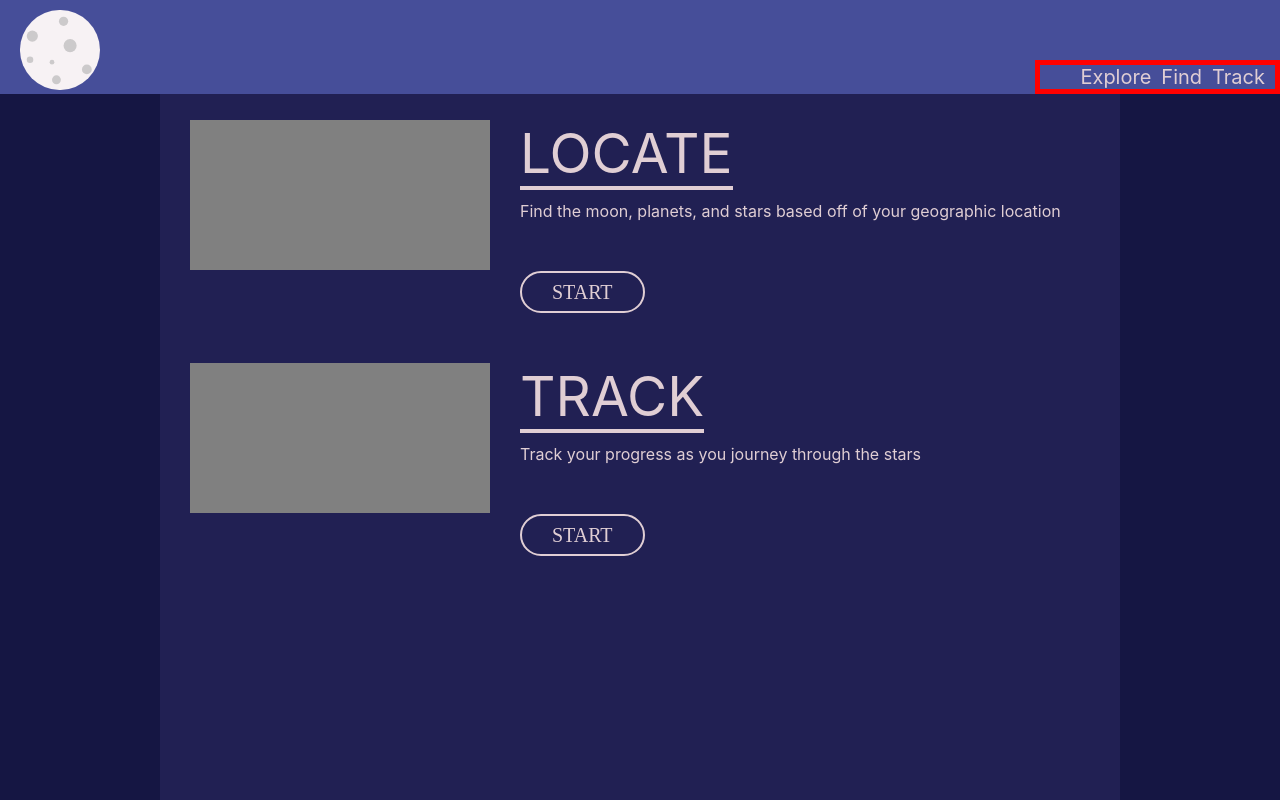
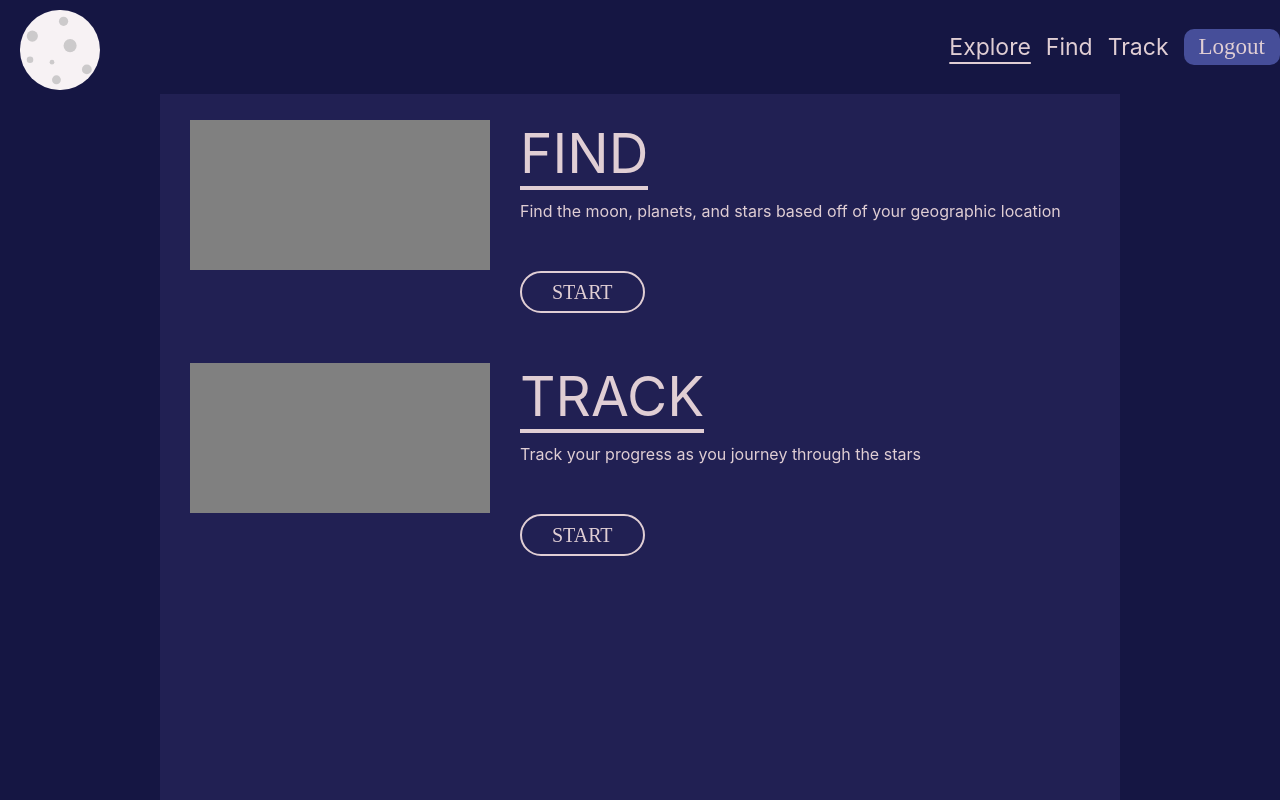
Before and after one commit to dallasmay/StarSight, a React (Create React App) app: page /explore in a window 1280 px wide. Built offline with nearby package versions, Linux system fonts and the light colour scheme; a web font is replaced by a local one.

Commit message:
added logout button, active links, and links styling in nav bar

```diff
--- a/src/components/Header/Header.module.css
+++ b/src/components/Header/Header.module.css
@@ -1,5 +1,5 @@
 .header {
-  background-color: var(--lightblue);
+  background-color: var(--darkblue);
   top: 0;
   left: 0;
   position: fixed;
@@ -9,7 +9,7 @@
 .header-flex-container {
   display: flex;
   justify-content: space-between;
-  align-items: flex-end;
+  align-items: center;
 }
 .heading {
   /* display: inline; */
--- a/src/components/LoginModal/LoginModal.js
+++ b/src/components/LoginModal/LoginModal.js
@@ -1,5 +1,5 @@
 import { useState } from "react";
-import { Link } from "react-router-dom";
+import { Link, useNavigate } from "react-router-dom";
 import { useDispatch } from "react-redux";
 import axios from "axios";
 
@@ -10,6 +10,7 @@ import styles from "./LoginModal.module.css";
 
 const LoginModal = () => {
   const dispatch = useDispatch();
+  const navigate = useNavigate();
 
   const [email, setEmail] = useState("");
   const [password, setPassword] = useState("");
@@ -30,9 +31,10 @@ const LoginModal = () => {
           dispatch(authActions.login());
           dispatch(authActions.setUserId(userId));
           dispatch(authActions.setName(`${name}`));
+          navigate("/track")
 
         } else if (res.data.result === false) {
-          console.log("Email or password is incorrect");
+          alert("Email or password is incorrect");
         }
       })
       .catch((err) => console.log(err));
--- a/src/components/Nav/Nav.js
+++ b/src/components/Nav/Nav.js
@@ -1,39 +1,54 @@
-import { Link } from "react-router-dom";
-import { useSelector } from "react-redux";
+import { NavLink, Link } from "react-router-dom";
+import { useSelector, useDispatch } from "react-redux";
+
+import { authActions } from "../../ReduxStore/store";
 
 import styles from "../Nav/Nav.module.css";
 
 const Nav = () => {
   const isLoggedIn = useSelector((state) => state.isAuthenticated);
+  const dispatch = useDispatch();
+
+  const navLinkStyles = ({ isActive }) => {
+    return {
+      textDecoration: isActive ? "underline" : "none",
+      textUnderlineOffset: "7px"
+    }
+  }
+  const logOut = () => {
+    dispatch(authActions.logout());
+  }
+
   return isLoggedIn ? (
     <nav className={styles.nav}>
       <ul className={styles["link-container"]}>
-        <Link to="/explore">
+        <NavLink to="/explore" className={styles.link} style={navLinkStyles}>
           <li>Explore</li>
-        </Link>
-        <Link to="/find">
+        </NavLink>
+        <NavLink to="/find" className={styles.link} style={navLinkStyles}>
           <li>Find</li>
-        </Link>
-        <Link to="/track">
+        </NavLink>
+        <NavLink to="/track" className={styles.link} style={navLinkStyles}>
           <li>Track</li>
-        </Link>
+        </NavLink>
+        <button className={styles["logout-btn"]} onClick={logOut}>Logout</button>
       </ul>
     </nav>
   ) : (
     <nav className={styles.nav}>
       <ul className={styles["link-container"]}>
-        <Link to="/explore">
+        <NavLink to="/explore" className={styles.link} style={navLinkStyles}>
           <li>Explore</li>
-        </Link>
-        <Link to="/find">
+        </NavLink>
+        <NavLink to="/find" className={styles.link} style={navLinkStyles}>
           <li>Find</li>
-        </Link>
-        <Link to="/track">
+        </NavLink>
+        <NavLink to="/track" className={styles.link} style={navLinkStyles}>
           <li>Track</li>
-        </Link>
-        <Link to="/login">
+        </NavLink>
+        <NavLink to="/login" className={styles.link} style={navLinkStyles}>
           <li>Login/Signup</li>
-        </Link>
+        </NavLink>
       </ul>
     </nav>
   );
--- a/src/components/Nav/Nav.module.css
+++ b/src/components/Nav/Nav.module.css
@@ -1,19 +1,43 @@
-.nav {
+/* .nav {
   border: solid red 5px;
-  /* display: inline-block; */
-}
+  display: inline-block;
+} */
 .nav ul {
   margin: 0;
 }
 .nav li {
-  font-size: 2rem;
-  padding: 0 1rem 0 0;
+  font-size: 2.3rem;
+  padding: 0 1.5rem 0 0;
   list-style: none;
+  transition-duration: 0.5s;
+}
+.nav li:hover {
+  font-size: 2.5rem;
+  transition-duration: 0.5s;
 }
 .link-container {
   display: flex;
+  align-items: center;
 }
-a {
+.link {
   color: var(--grey);
   text-decoration: none;
 }
+.active-link {
+  font-size: 2.5rem;
+  text-decoration: underline;
+}
+.logout-btn {
+  font-family: var(--ErnRegular);
+  font-size: 2.3rem;
+  color: var(--grey);
+  background-color: var(--lightblue);
+  padding: .5rem 1.5rem;
+  border: none;
+  border-radius: 10px;
+  transition-duration: 0.5s;
+}
+.logout-btn:hover {
+  cursor: pointer;
+  background-color: #515baf;
+}
--- a/src/pages/ExplorePage/ExplorePage.js
+++ b/src/pages/ExplorePage/ExplorePage.js
@@ -9,7 +9,7 @@ const ExplorePage = () => {
         <div className={styles["explore-card"]}>
           <span className={styles["img-placeholder"]}></span>
           <div className={styles["content-container"]}>
-            <h1 className={styles.heading1}>LOCATE</h1>
+            <h1 className={styles.heading1}>FIND</h1>
             <p className={styles.description}>
               Find the moon, planets, and stars based off of your geographic
               location
```
